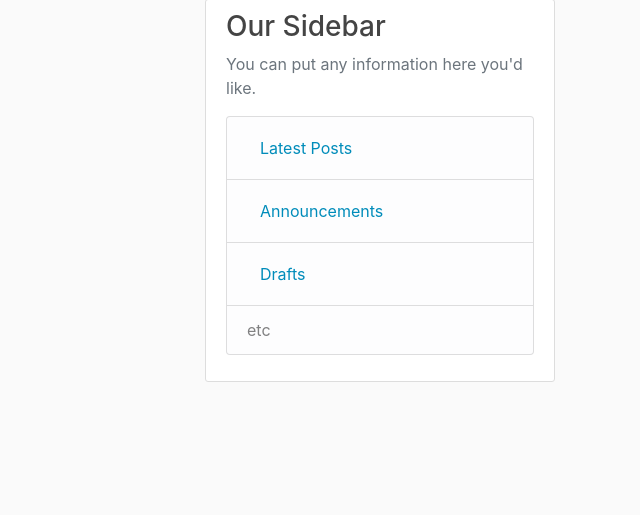
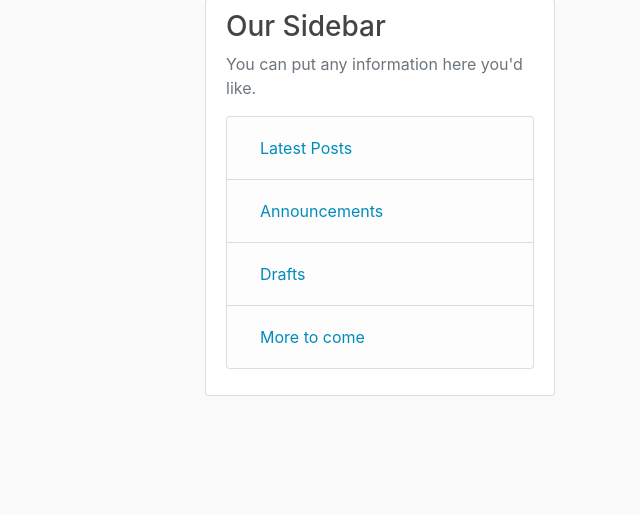
Before and after one commit to klikhi/django-blog, a Django app: page / in a window 1280 px wide. Shown: the part 81-596 px from the top of the page, without its empty margins (640-1280 px from the left). Run offline with Django 3.2, Linux system fonts and the light colour scheme; data that the repository does not hold is empty; some libraries are stand-ins or nearby versions.

Commit message:
Improved UI

```diff
--- a/blog/templates/blog/base.html
+++ b/blog/templates/blog/base.html
@@ -65,7 +65,7 @@
                 <li class="list-group-item list-group-item-light"><a style='color:#008CBA' type="button" class="btn posts " data-toggle="modal" data-target="#exampleModal">Latest Posts</a></li>
                 <li class="list-group-item list-group-item-light"><a style='color:#008CBA'type="button" class="btn ann " data-toggle="modal" data-target="#exampleModal">Announcements</a></li>
                 <li class="list-group-item list-group-item-light"><a style='color:#008CBA' type="button" class="btn drafts" data-toggle="modal" data-target="#exampleModal">Drafts</a></li>
-                <li class="list-group-item list-group-item-light">etc</li>
+                <li class="list-group-item list-group-item-light"><a style='color:#008CBA' type="button" class="btn " >More to come</a></li>
               </ul>
             </p>
           </div>
```
